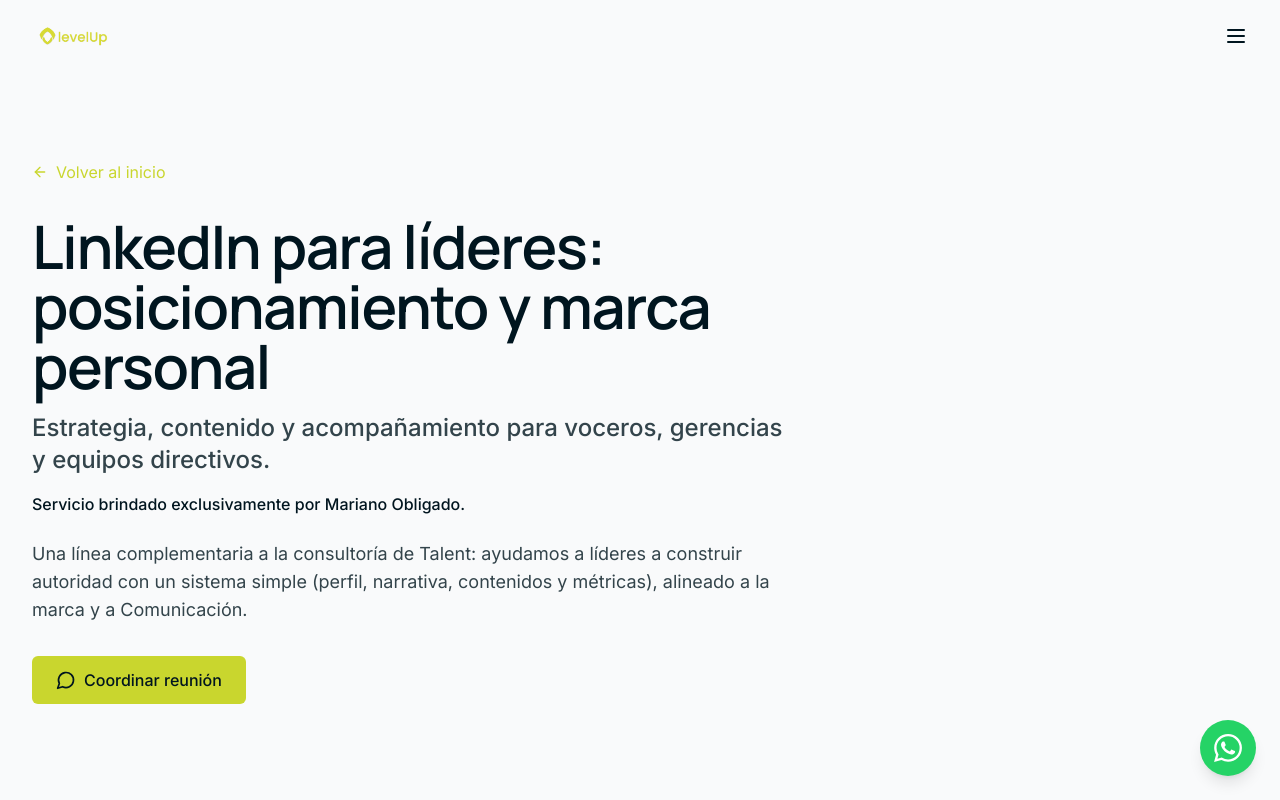
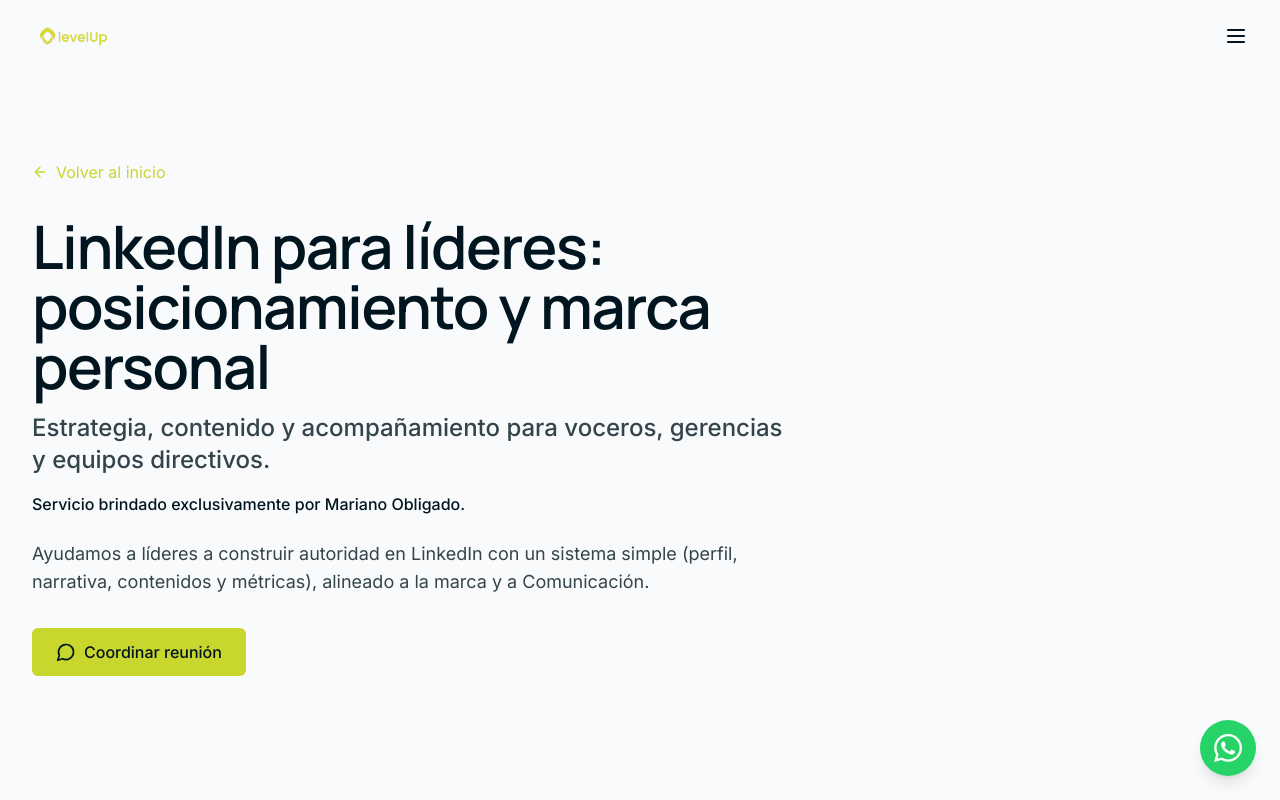
Before and after one commit to obli137/leveluphr, a React (Vite) app: page /linkedin-para-lideres in a window 1280 px wide. Shown: the top 800 px of the page. Built offline with nearby package versions, Linux system fonts and the light colour scheme.

Commit message:
adaptaciones

```diff
--- a/src/components/home/LeadersAndSpokespeopleSection.tsx
+++ b/src/components/home/LeadersAndSpokespeopleSection.tsx
@@ -19,7 +19,7 @@ const LeadersAndSpokespeopleSection: React.FC = () => {
             <ScrollReveal>
               <h2 className="mb-3 text-dark-500">Para líderes y voceros</h2>
               <p className="text-dark-400 text-base md:text-lg leading-relaxed">
-                Una línea complementaria a la consultoría de Talent: ayudamos a líderes a construir posicionamiento y marca personal en LinkedIn, con un sistema simple (narrativa, perfil, contenidos y métricas) alineado a la marca y a Comunicación.
+                Ayudamos a líderes a construir posicionamiento y marca personal en LinkedIn, con un sistema simple (narrativa, perfil, contenidos y métricas) alineado a la marca y a Comunicación.
               </p>
               <div className="mt-8 flex flex-wrap gap-3">
                 <Link to="/linkedin-para-lideres" className="btn-outline">
--- a/src/pages/LinkedInLeadersPage.tsx
+++ b/src/pages/LinkedInLeadersPage.tsx
@@ -249,7 +249,7 @@ const LinkedInLeadersPage: React.FC = () => {
                 Servicio brindado exclusivamente por Mariano Obligado.
               </p>
               <p className="text-base md:text-lg text-dark-400 mb-8">
-                Una línea complementaria a la consultoría de Talent: ayudamos a líderes a construir autoridad con un sistema simple (perfil, narrativa, contenidos y métricas), alineado a la marca y a Comunicación.
+                Ayudamos a líderes a construir autoridad en LinkedIn con un sistema simple (perfil, narrativa, contenidos y métricas), alineado a la marca y a Comunicación.
               </p>
               <a
                 href={WHATSAPP_LINKEDIN_URL}
```
